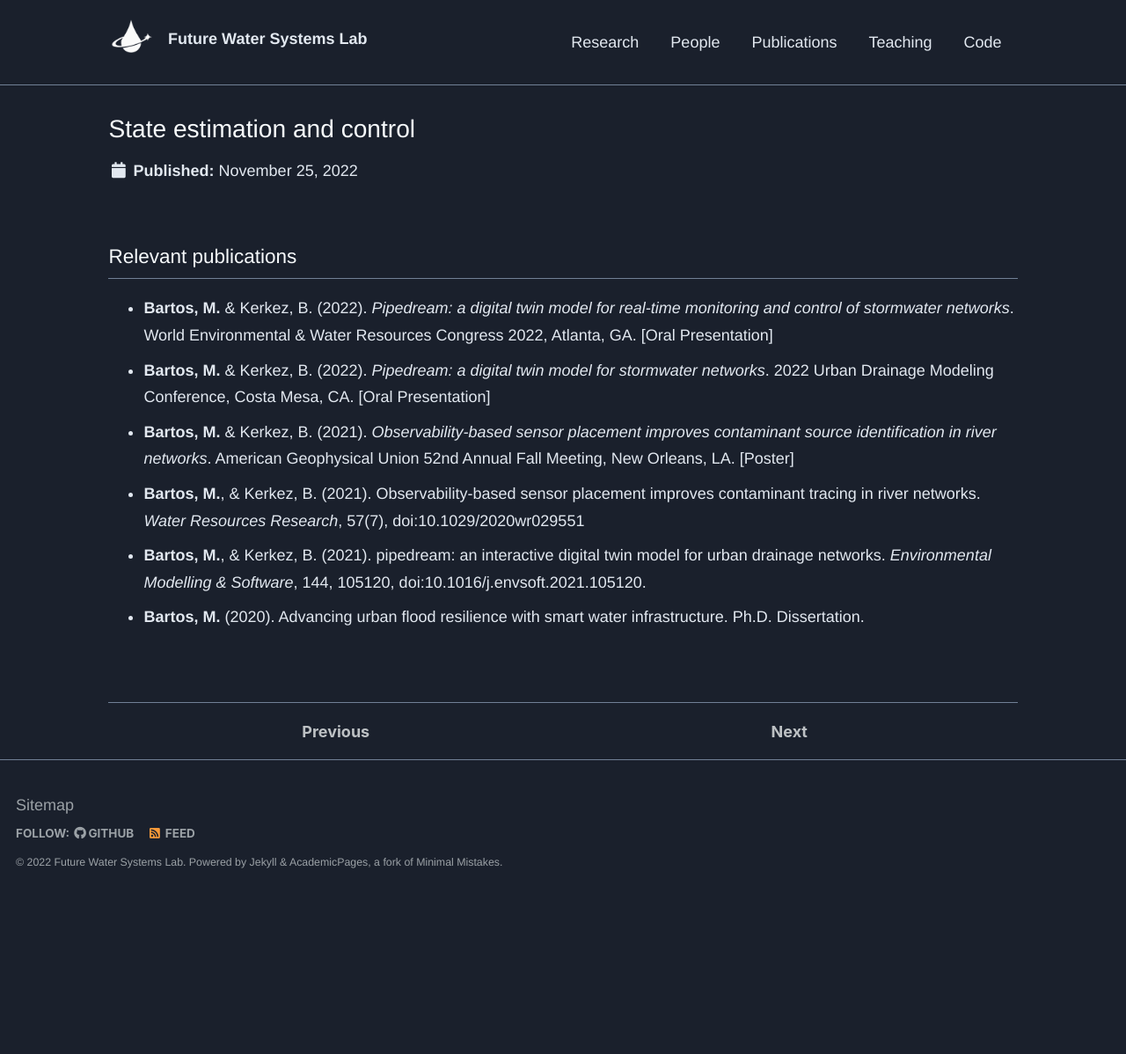
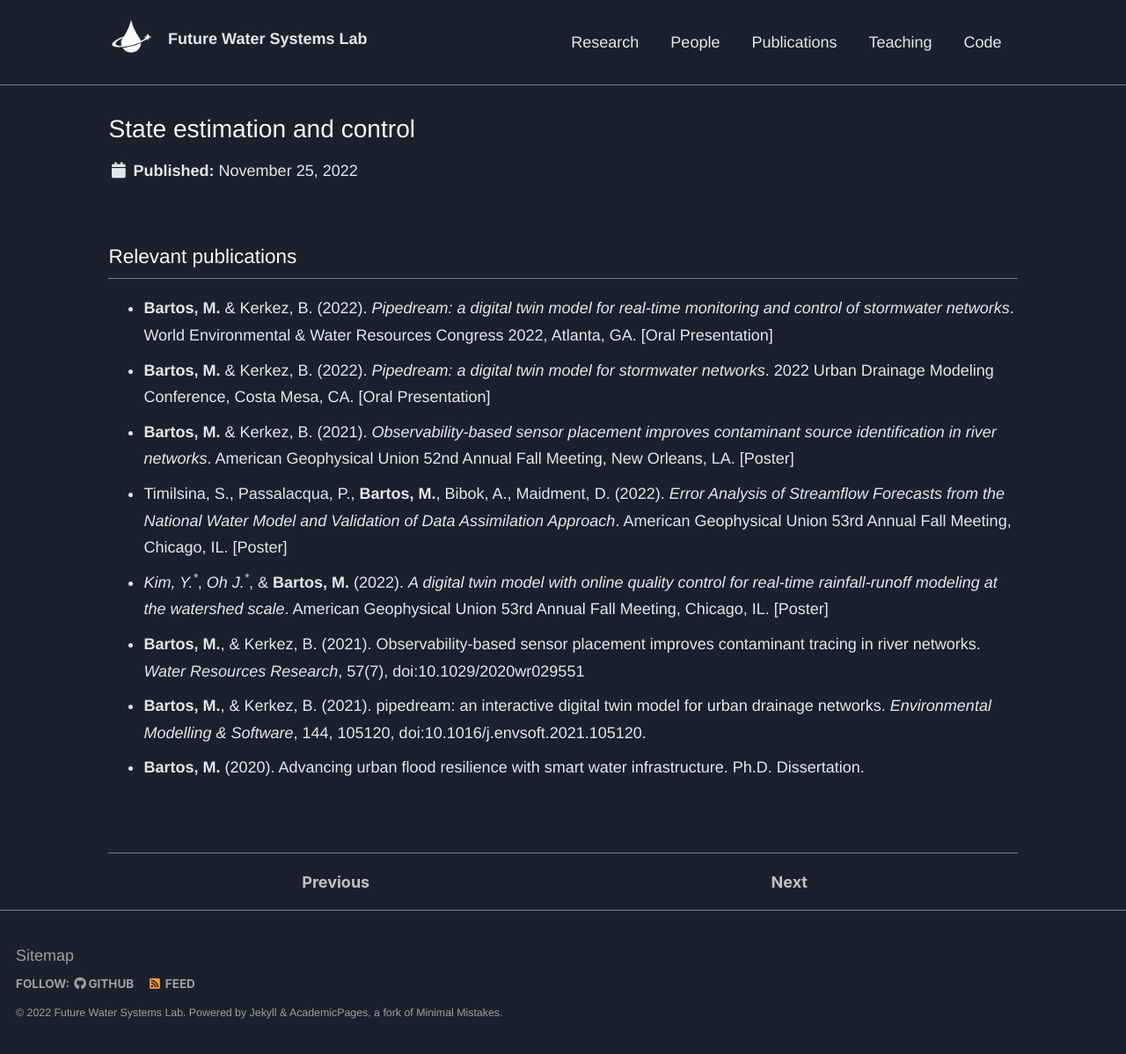
Before and after one commit to SMARTINFRALAB/SMARTINFRALAB.github.io, a Jekyll site: the page built from _research/estimation-and-control.md, in a window 1280 px wide. Shown: the whole page at 88% size. Built offline with Jekyll 4.4.1, drawn with Linux system fonts in a browser that asks for light colours; before the commit the page ends 1028 px from its top, so only the background shows below that.

Commit message:
Update publications

```diff
--- /dev/null
+++ b/_publications/2022-12-12-digital.md
@@ -0,0 +1,10 @@
+---
+title: "A digital twin model with online quality control for real-time rainfall-runoff modeling at the watershed scale"
+collection: publications
+permalink: /publication/2021-12-12-digital
+date: 2021-12-12
+venue: 'American Geophysical Union 53rd Annual Fall Meeting, Chicago, IL.'
+type: 'refereed-conference-proceeding'
+citation: '<i>Kim, Y.<sup>*</sup></i>, <i>Oh J.<sup>*</sup></i>, & <b>Bartos, M.</b> (2022). <i>A digital twin model with online quality control for real-time rainfall-runoff modeling at the watershed scale</i>. American Geophysical Union 53rd Annual Fall Meeting, Chicago, IL. [Poster]'
+tags: ['state-estimation', 'digital-twins']
+---
--- /dev/null
+++ b/_publications/2022-12-12-error.md
@@ -0,0 +1,10 @@
+---
+title: "Error Analysis of Streamflow Forecasts from the National Water Model and Validation of Data Assimilation Approach"
+collection: publications
+permalink: /publication/2021-12-12-error
+date: 2021-12-12
+venue: 'American Geophysical Union 53rd Annual Fall Meeting, Chicago, IL.'
+type: 'refereed-conference-proceeding'
+citation: 'Timilsina, S., Passalacqua, P., <b>Bartos, M.</b>, Bibok, A., Maidment, D. (2022). <i>Error Analysis of Streamflow Forecasts from the National Water Model and Validation of Data Assimilation Approach</i>. American Geophysical Union 53rd Annual Fall Meeting, Chicago, IL. [Poster]'
+tags: ['state-estimation', 'networks', 'water-quality']
+---
```
Also changed, not shown: _publications/2022-06-01-reflexive.md (+1 -1 lines), _publications/2022-09-01-model.md (+1 -1 lines).
